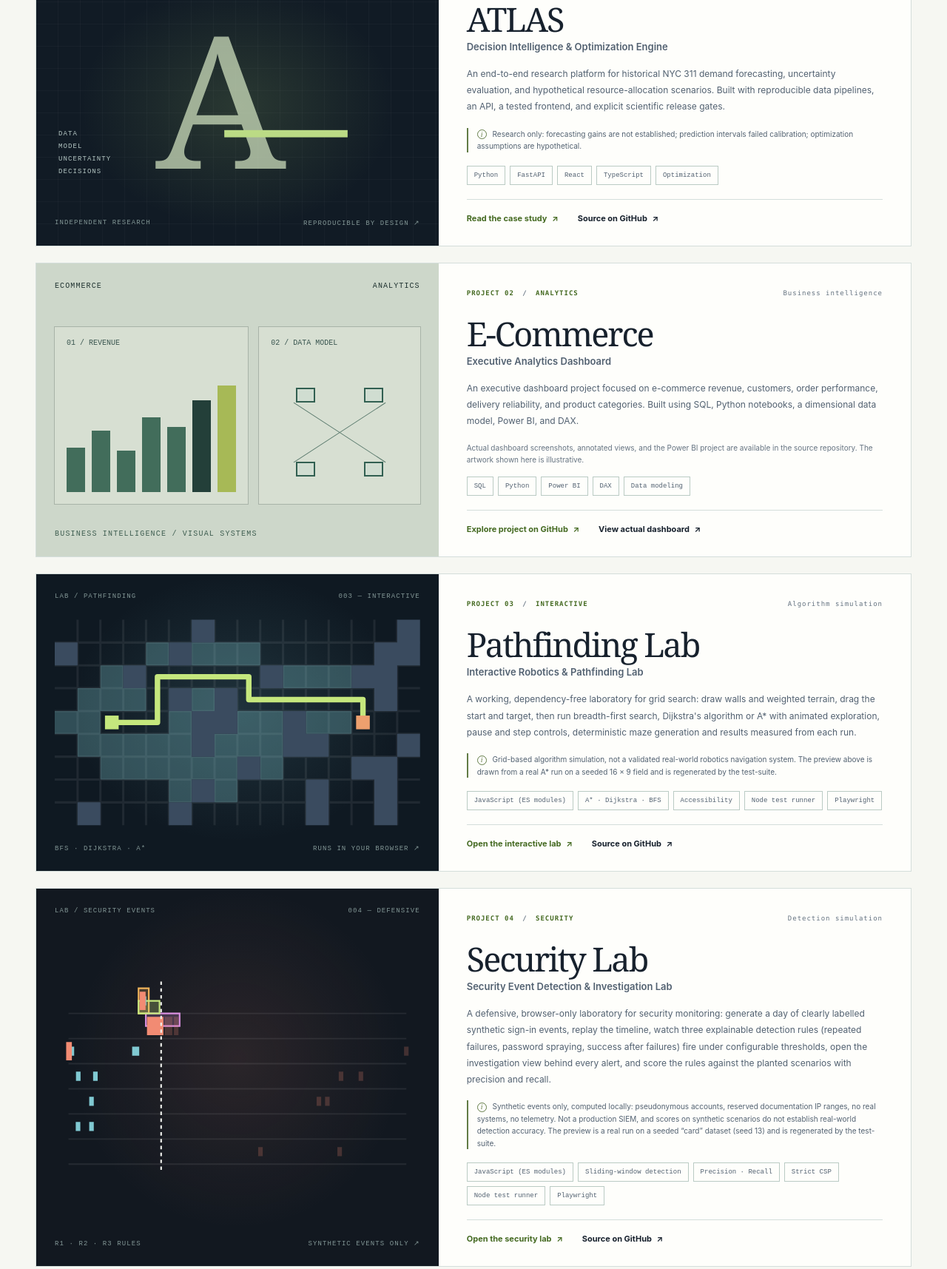
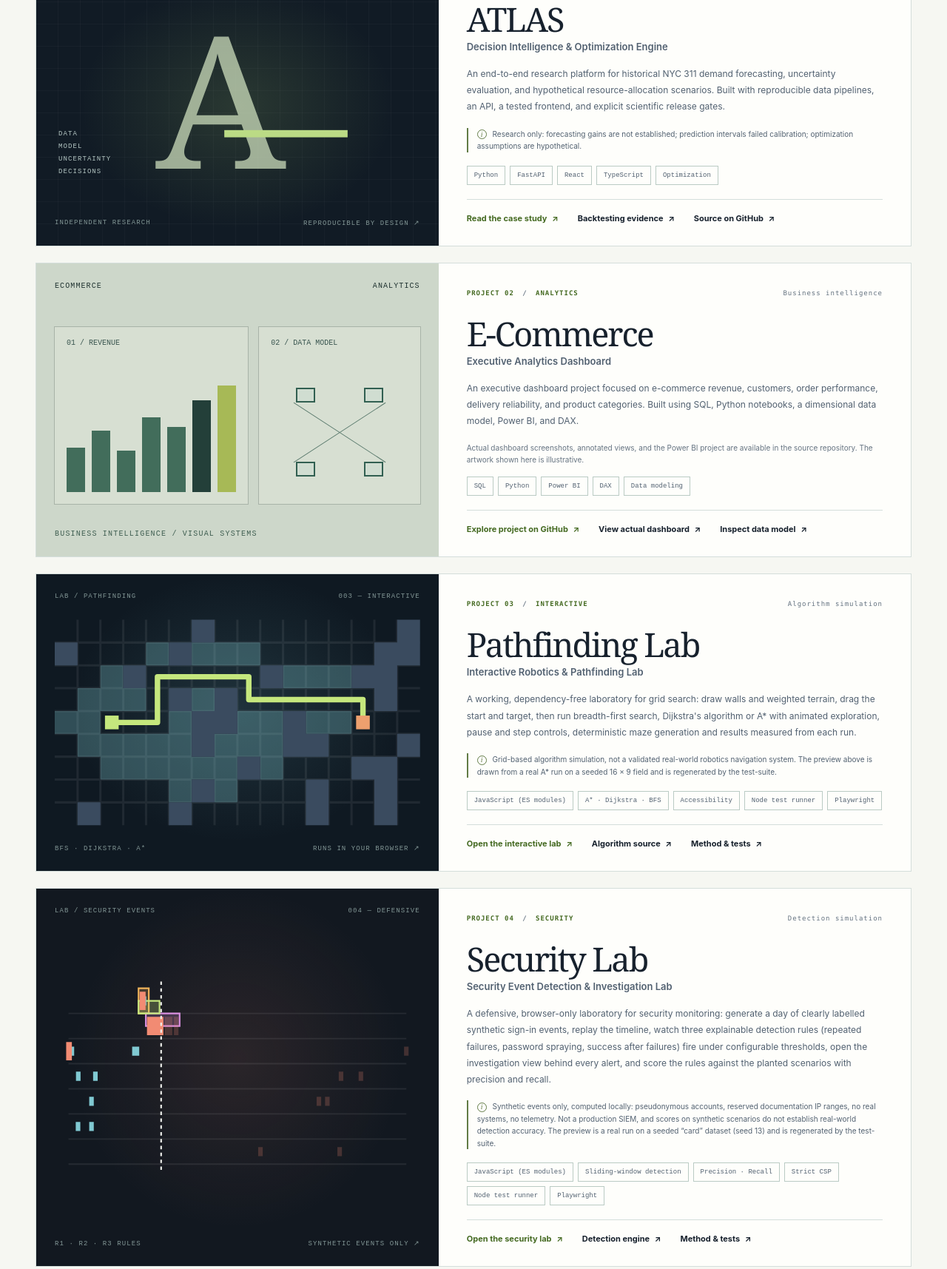
Before and after one commit to arthur-fay/arthur-fay.github.io, a website: page index.html in a window 1280 px wide. Shown: the part 1322-3037 px from the top of the page at 74% size. Drawn offline with Linux system fonts and the light colour scheme.

Commit message:
feat(portfolio): link recruiters directly to project code and evidence

```diff
--- a/index.html
+++ b/index.html
@@ -127,7 +127,7 @@
               <p class="project-description">An end-to-end research platform for historical NYC 311 demand forecasting, uncertainty evaluation, and hypothetical resource-allocation scenarios. Built with reproducible data pipelines, an API, a tested frontend, and explicit scientific release gates.</p>
               <p class="project-disclosure"><span aria-hidden="true">i</span> Research only: forecasting gains are not established; prediction intervals failed calibration; optimization assumptions are hypothetical.</p>
               <div class="tag-list" aria-label="ATLAS technologies"><span>Python</span><span>FastAPI</span><span>React</span><span>TypeScript</span><span>Optimization</span></div>
-              <div class="project-links"><a href="#atlas-detail" class="text-link">Read the case study <span aria-hidden="true">↗</span></a><a href="https://github.com/arthur-fay/demand-forecasting-model" target="_blank" rel="noopener noreferrer" class="text-link quiet-link">Source on GitHub <span aria-hidden="true">↗</span></a></div>
+              <div class="project-links"><a href="#atlas-detail" class="text-link">Read the case study <span aria-hidden="true">↗</span></a><a href="https://github.com/arthur-fay/demand-forecasting-model/blob/main/docs/BACKTESTING.md" target="_blank" rel="noopener noreferrer" class="text-link quiet-link">Backtesting evidence <span aria-hidden="true">↗</span></a><a aria-label="View ATLAS source on GitHub" href="https://github.com/arthur-fay/demand-forecasting-model" target="_blank" rel="noopener noreferrer" class="text-link quiet-link">Source on GitHub <span aria-hidden="true">↗</span></a></div>
             </div>
           </article>
           <article class="project project-commerce" data-category="analytics" aria-labelledby="commerce-title">
@@ -145,7 +145,7 @@
               <p class="project-description">An executive dashboard project focused on e-commerce revenue, customers, order performance, delivery reliability, and product categories. Built using SQL, Python notebooks, a dimensional data model, Power BI, and DAX.</p>
               <p class="commerce-caption">Actual dashboard screenshots, annotated views, and the Power BI project are available in the source repository. The artwork shown here is illustrative.</p>
               <div class="tag-list" aria-label="Analytics project technologies"><span>SQL</span><span>Python</span><span>Power BI</span><span>DAX</span><span>Data modeling</span></div>
-              <div class="project-links"><a href="https://github.com/arthur-fay/customer-revenue-analytics" target="_blank" rel="noopener noreferrer" class="text-link">Explore project on GitHub <span aria-hidden="true">↗</span></a><a href="https://github.com/arthur-fay/customer-revenue-analytics/blob/main/README.md#dashboard-preview" target="_blank" rel="noopener noreferrer" class="text-link quiet-link">View actual dashboard <span aria-hidden="true">↗</span></a></div>
+              <div class="project-links"><a href="https://github.com/arthur-fay/customer-revenue-analytics" target="_blank" rel="noopener noreferrer" class="text-link">Explore project on GitHub <span aria-hidden="true">↗</span></a><a href="https://github.com/arthur-fay/customer-revenue-analytics/blob/main/README.md#dashboard-preview" target="_blank" rel="noopener noreferrer" class="text-link quiet-link">View actual dashboard <span aria-hidden="true">↗</span></a><a href="https://github.com/arthur-fay/customer-revenue-analytics/blob/main/README.md#data-model" target="_blank" rel="noopener noreferrer" class="text-link quiet-link">Inspect data model <span aria-hidden="true">↗</span></a></div>
             </div>
           </article>
           <article class="project project-lab" data-category="engineering interactive" aria-labelledby="pathfinding-title">
@@ -160,7 +160,7 @@
               <p class="project-description">A working, dependency-free laboratory for grid search: draw walls and weighted terrain, drag the start and target, then run breadth-first search, Dijkstra's algorithm or A* with animated exploration, pause and step controls, deterministic maze generation and results measured from each run.</p>
               <p class="project-disclosure"><span aria-hidden="true">i</span> Grid-based algorithm simulation, not a validated real-world robotics navigation system. The preview above is drawn from a real A* run on a seeded 16 × 9 field and is regenerated by the test-suite.</p>
               <div class="tag-list" aria-label="Pathfinding lab technologies"><span>JavaScript (ES modules)</span><span>A* · Dijkstra · BFS</span><span>Accessibility</span><span>Node test runner</span><span>Playwright</span></div>
-              <div class="project-links"><a href="/lab/pathfinding/" class="text-link">Open the interactive lab <span aria-hidden="true">↗</span></a><a href="https://github.com/arthur-fay/arthur-fay.github.io" target="_blank" rel="noopener noreferrer" class="text-link quiet-link">Source on GitHub <span aria-hidden="true">↗</span></a></div>
+              <div class="project-links"><a href="/lab/pathfinding/" class="text-link">Open the interactive lab <span aria-hidden="true">↗</span></a><a href="https://github.com/arthur-fay/arthur-fay.github.io/blob/main/lab/pathfinding/pathfinding.js" target="_blank" rel="noopener noreferrer" class="text-link quiet-link">Algorithm source <span aria-hidden="true">↗</span></a><a href="https://github.com/arthur-fay/arthur-fay.github.io/blob/main/lab/pathfinding/README.md" target="_blank" rel="noopener noreferrer" class="text-link quiet-link">Method &amp; tests <span aria-hidden="true">↗</span></a></div>
             </div>
           </article>
           <article class="project project-security" data-category="engineering interactive security" aria-labelledby="security-title">
@@ -175,7 +175,7 @@
               <p class="project-description">A defensive, browser-only laboratory for security monitoring: generate a day of clearly labelled synthetic sign-in events, replay the timeline, watch three explainable detection rules (repeated failures, password spraying, success after failures) fire under configurable thresholds, open the investigation view behind every alert, and score the rules against the planted scenarios with precision and recall.</p>
               <p class="project-disclosure"><span aria-hidden="true">i</span> Synthetic events only, computed locally: pseudonymous accounts, reserved documentation IP ranges, no real systems, no telemetry. Not a production SIEM, and scores on synthetic scenarios do not establish real-world detection accuracy. The preview is a real run on a seeded “card” dataset (seed 13) and is regenerated by the test-suite.</p>
               <div class="tag-list" aria-label="Security lab technologies"><span>JavaScript (ES modules)</span><span>Sliding-window detection</span><span>Precision · Recall</span><span>Strict CSP</span><span>Node test runner</span><span>Playwright</span></div>
-              <div class="project-links"><a href="/lab/security-events/" class="text-link">Open the security lab <span aria-hidden="true">↗</span></a><a href="https://github.com/arthur-fay/arthur-fay.github.io" target="_blank" rel="noopener noreferrer" class="text-link quiet-link">Source on GitHub <span aria-hidden="true">↗</span></a></div>
+              <div class="project-links"><a href="/lab/security-events/" class="text-link">Open the security lab <span aria-hidden="true">↗</span></a><a href="https://github.com/arthur-fay/arthur-fay.github.io/blob/main/lab/security-events/detection.js" target="_blank" rel="noopener noreferrer" class="text-link quiet-link">Detection engine <span aria-hidden="true">↗</span></a><a href="https://github.com/arthur-fay/arthur-fay.github.io/blob/main/lab/security-events/README.md" target="_blank" rel="noopener noreferrer" class="text-link quiet-link">Method &amp; tests <span aria-hidden="true">↗</span></a></div>
             </div>
           </article>
         </div>
```
